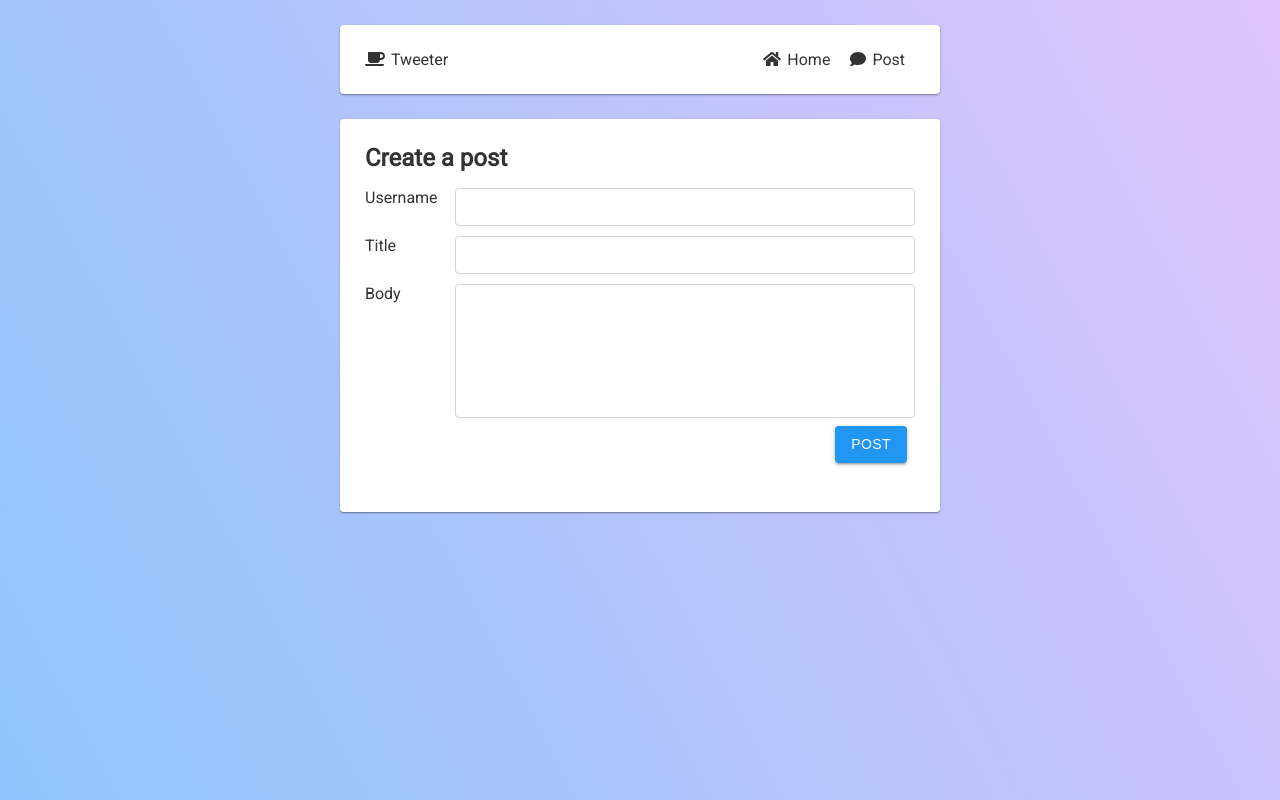
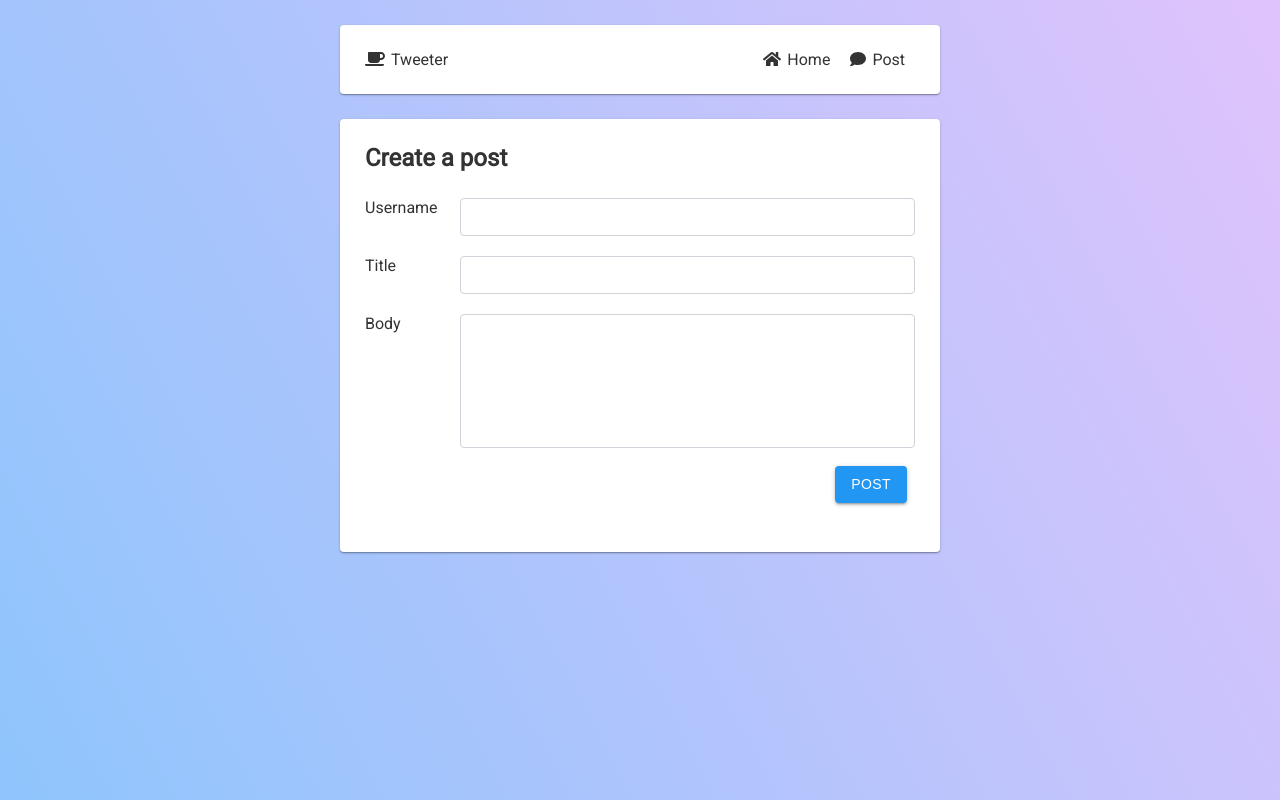
Before and after one commit to crgeee/twitter-clone, a React app: page /post in a window 1280 px wide. Built offline with nearby package versions, Linux system fonts and the light colour scheme.

Commit message:
clean up styling

```diff
--- a/src/components/Post/Form.js
+++ b/src/components/Post/Form.js
@@ -4,6 +4,10 @@ import Button from '../common/Button';
 import usePostForm from './usePostForm';
 
 const Wrapper = styled.div`
+  .form-main {
+    padding: 25px;
+  }
+
   & ul {
     list-style: none;
     padding: 0;
@@ -23,6 +27,27 @@ const Wrapper = styled.div`
       transition: border-color 0.15s ease-in-out, box-shadow 0.15s ease-in-out;
       box-sizing: border-box;
       font-family: 'Roboto', sans-serif;
+    }
+
+    .form-label {
+      display: flex;
+      flex-direction: row;
+      padding: 10px 0;
+    }
+
+    .form-input-name {
+      width: 85px;
+    }
+
+    .form-input-value {
+      flex-grow: 1;
+      padding-left: 10px;
+    }
+
+    .form-submit-button {
+      display: flex;
+      flex-direction: row;
+      justify-content: right;
     }
   }
 `;
@@ -50,24 +75,14 @@ const Form = () => {
   );
 
   return (
-    <form
-      onSubmit={handleSubmit}
-      style={{ padding: '25px' }}
-      autoComplete="off"
-    >
-      <h2>Create a post</h2>
-      <Wrapper>
+    <Wrapper>
+      <form className="form-main" onSubmit={handleSubmit} autoComplete="off">
+        <h2>Create a post</h2>
         <ul>
           <li>
-            <label
-              htmlFor="username"
-              style={{
-                display: 'flex',
-                flexDirection: 'row'
-              }}
-            >
-              <div style={{ width: '80px' }}>Username</div>
-              <div style={{ flexGrow: 1, paddingLeft: '10px' }}>
+            <label htmlFor="username" className="form-label">
+              <div className="form-input-name">Username</div>
+              <div className="form-input-value">
                 <input
                   type="text"
                   name="username"
@@ -78,16 +93,9 @@ const Form = () => {
             </label>
           </li>
           <li>
-            <label
-              htmlFor="title"
-              style={{
-                display: 'flex',
-                flexDirection: 'row',
-                padding: '10px 0'
-              }}
-            >
-              <div style={{ width: '80px' }}>Title</div>
-              <div style={{ flexGrow: 1, paddingLeft: '10px' }}>
+            <label htmlFor="title" className="form-label">
+              <div className="form-input-name">Title</div>
+              <div className="form-input-value">
                 <input
                   type="text"
                   name="title"
@@ -98,15 +106,9 @@ const Form = () => {
             </label>
           </li>
           <li>
-            <label
-              htmlFor="body"
-              style={{
-                display: 'flex',
-                flexDirection: 'row'
-              }}
-            >
-              <div style={{ width: '80px' }}>Body</div>
-              <div style={{ flexGrow: 1, paddingLeft: '10px' }}>
+            <label htmlFor="body" className="form-label">
+              <div className="form-input-name">Body</div>
+              <div className="form-input-value">
                 <textarea
                   type="text"
                   name="body"
@@ -118,18 +120,12 @@ const Form = () => {
               </div>
             </label>
           </li>
-          <li
-            style={{
-              display: 'flex',
-              flexDirection: 'row',
-              justifyContent: 'right'
-            }}
-          >
+          <li className="form-submit-button">
             <Button type="submit" value="Post" />
           </li>
         </ul>
-      </Wrapper>
-    </form>
+      </form>
+    </Wrapper>
   );
 };
 
```
